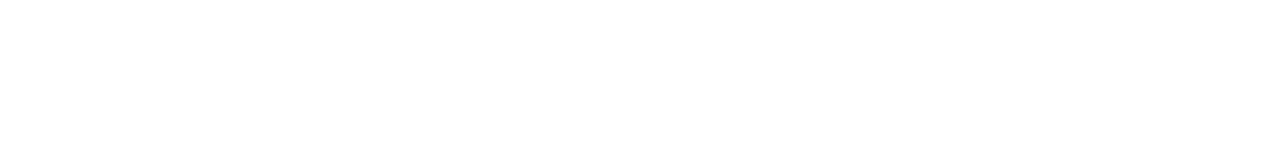
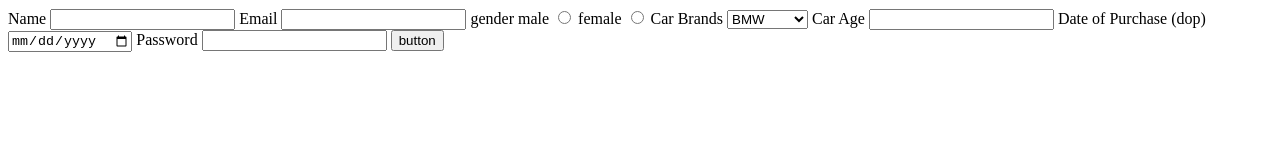
Before and after one commit to acciojob/car-insurance-form-NEERAJ023, a website: page main.html in a window 1280 px wide. Drawn offline with Linux system fonts and the light colour scheme.

Commit message:
created a submission

```diff
--- a/main.html
+++ b/main.html
@@ -8,6 +8,34 @@
 
 <body>
 	<!-- the entire body must be written by student -->
+	<form method="post">
+
+		<label for="name">Name</label>
+		<input id="name" type="Text"required>
+		<label for="email">Email</label>
+		<input id="email" type="Email" required>
+		<label for="gender_m,gender_f">gender</label>
+		<label for="gender_m">male</label>
+		<input id="gender_m" type="Radio" name="gender"required>
+		<label for="gender_f">female</label>
+		<input id="gender_f" type="Radio" name="gender" required>
+		<label for="cars">Car Brands</label>
+		<select id="cars" type="Select">
+
+			<option>BMW</option>
+			<option>Audi</option>
+			<option>Mercedez</option>
+		</select>
+		<label for="carage"> Car Age</label>
+		<input id="carage" type="Number" required>
+		<label for="dop">Date of Purchase (dop)</label>
+		<input id="dop" type="Date" required>
+
+		<label for="password">Password</label>
+		<input id="password" type="Password" required>
+
+		<button id="submit" type="submit">button</button>
+	</form>
     <script type="text/javascript" src="./script.js">
 </script>
 
```
